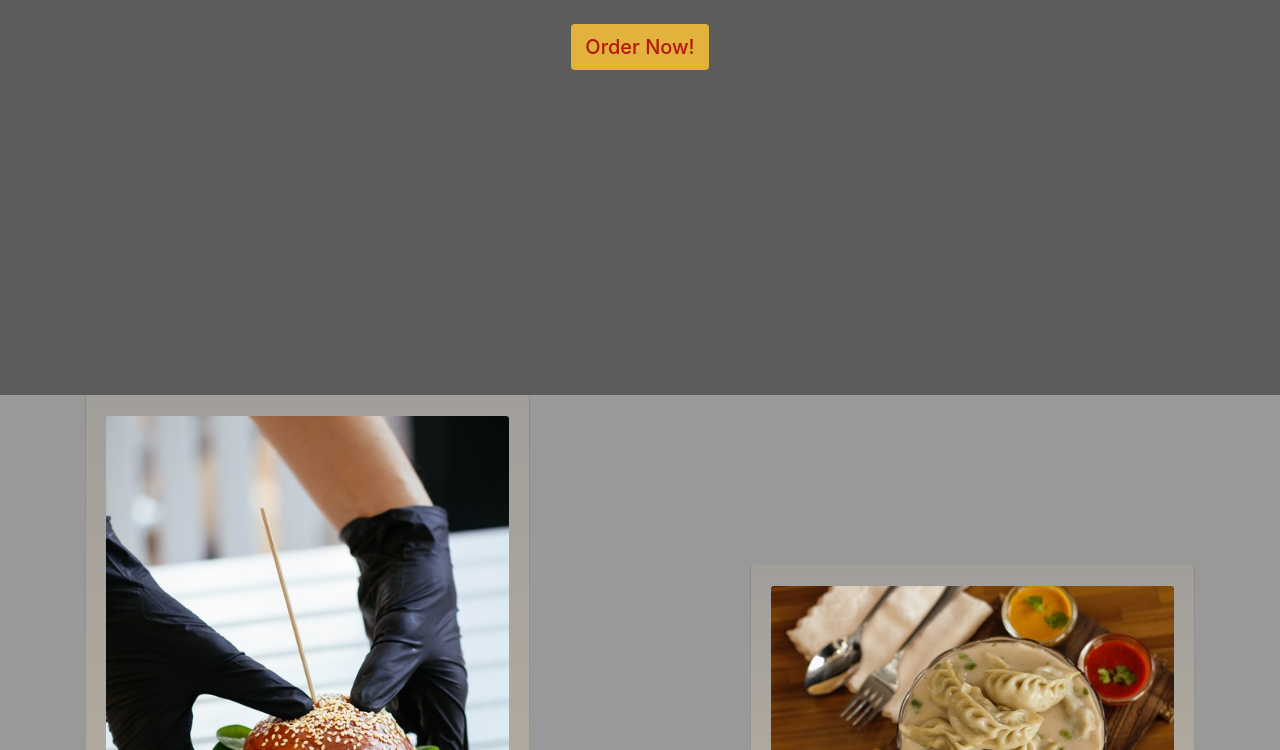
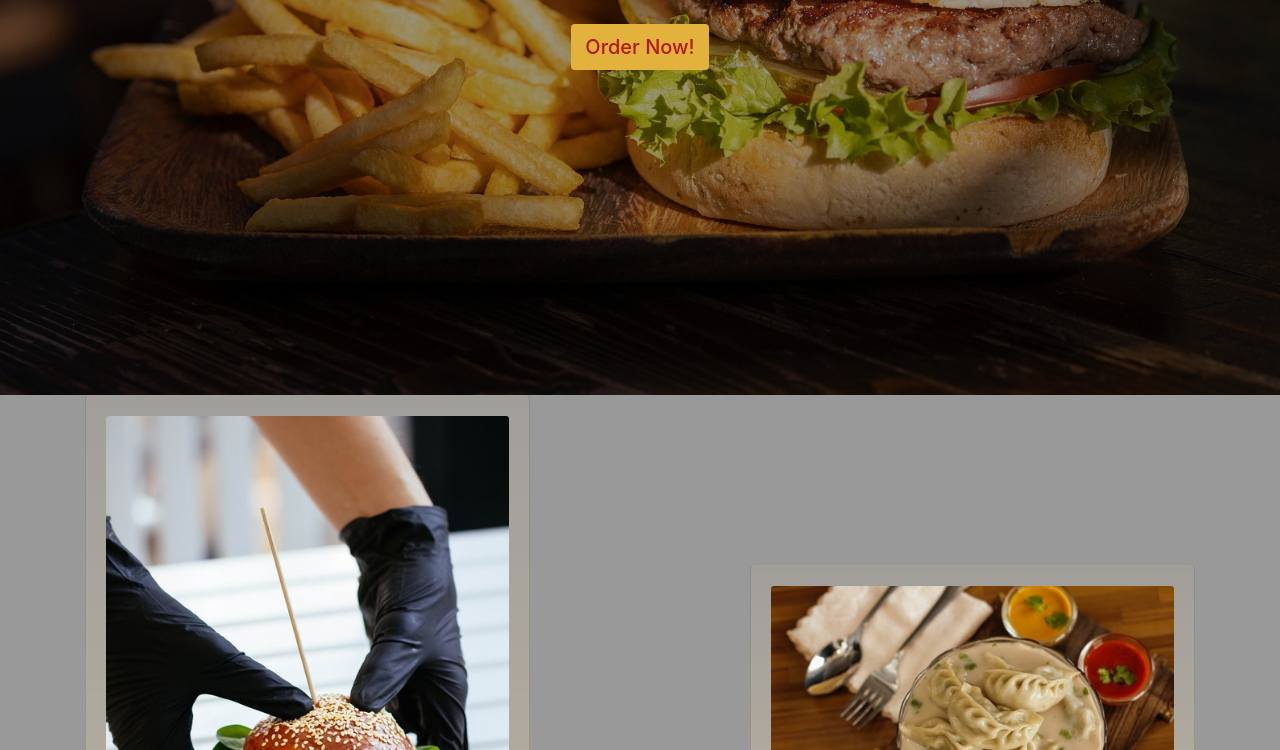
Before and after one commit to amritkharel/maxtheburger, a plain HTML site: page index.html in a window 1280 px wide. Shown: the part 405-1155 px from the top of the page. Drawn offline with nearby package versions, Linux system fonts and the light colour scheme.

Commit message:
secondcommit

```diff
--- a/css/styles.css
+++ b/css/styles.css
@@ -16,7 +16,7 @@ body{
 
 #header{
 	height: 100vh;
-	background: linear-gradient(rgba(0,0,0,0.4), rgba(0,0,0,0.4)), url('/img//cover.jpg');
+	background: linear-gradient(rgba(0,0,0,0.4), rgba(0,0,0,0.4)), url('/cover.jpg');
 	background-position: center;
 	background-size: cover;
 	background-attachment: fixed;
--- a/index.html
+++ b/index.html
@@ -36,7 +36,7 @@
 
   <!--Header start-->
   <header id="header">
-    <div class="container">
+    <div class="container-fluid">
       <div class="row height-90 align-items-center justify-content-center">
         <div class="col">
           <div class="banner text-center">
```
Also changed, not shown: cover.jpg (renamed from img/cover.jpg).
